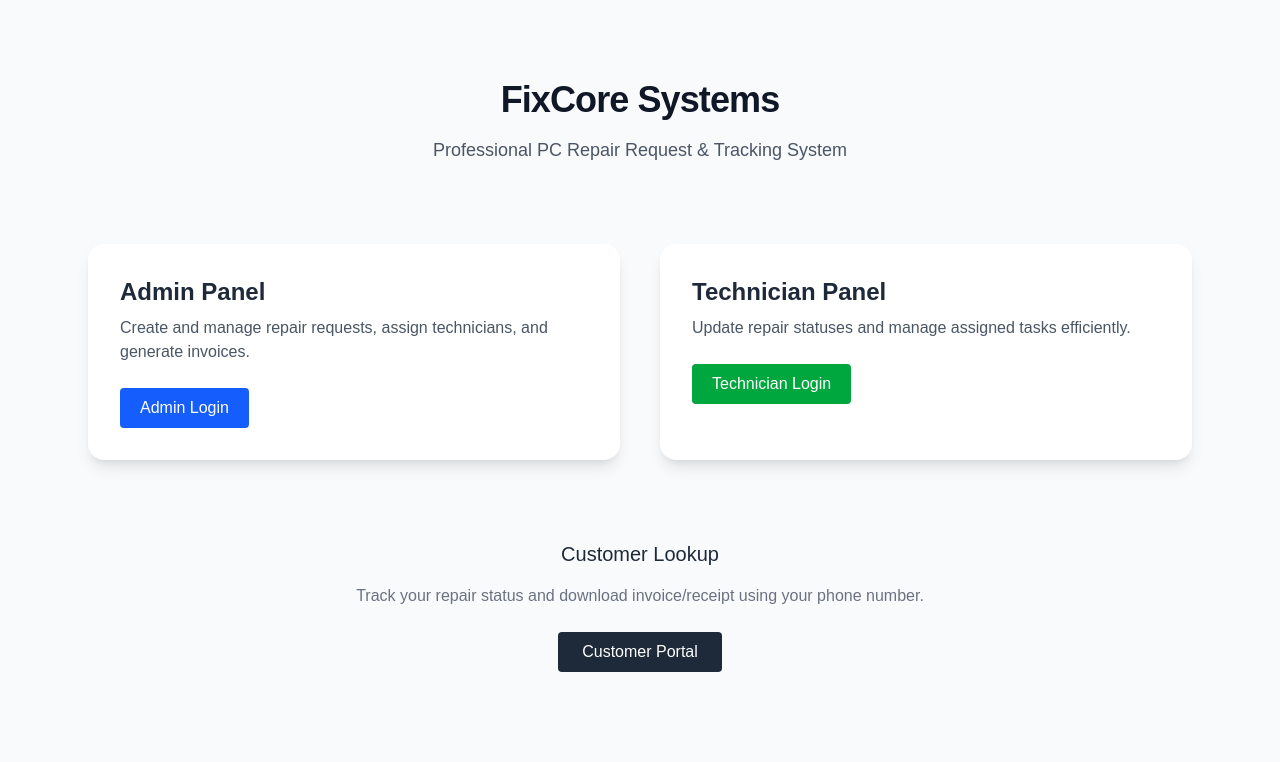
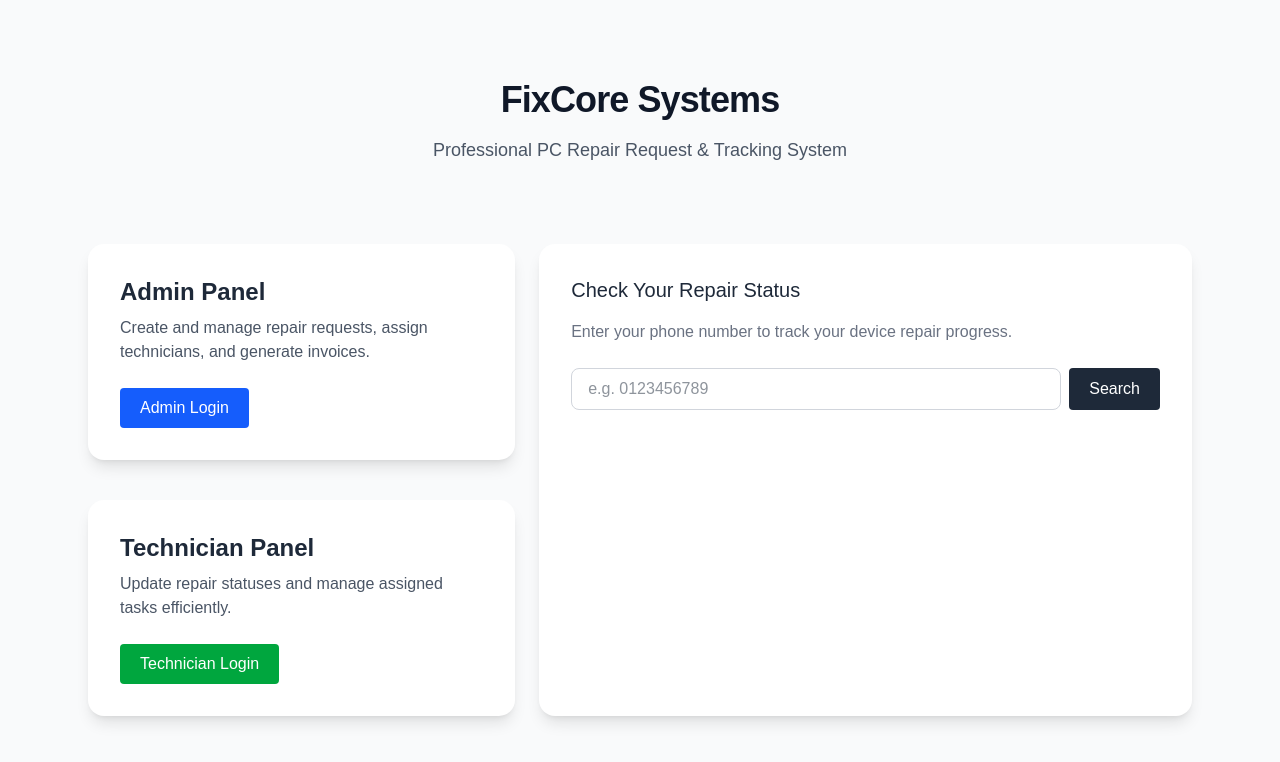
Before and after one commit to najmusyathir/pc_repair_shop, a Next.js app: page / in a window 1280 px wide. Shown: the top 762 px of the page. Built offline with nearby package versions, Linux system fonts and the light colour scheme.

Commit message:
Update: Updated landing with cust search table by phone no

```diff
--- a/src/app/page.tsx
+++ b/src/app/page.tsx
@@ -1,4 +1,48 @@
+"use client";
+
+import StatusBadge from "@/components/StatusBadge";
+import { useState } from "react";
+
+interface RepairRecord {
+  id: number | string;
+  device: string;
+  date: string;
+  status: string;
+}
+
+interface PhoneData {
+  [phone: string]: RepairRecord[];
+}
+
+const mockData: PhoneData = {
+  "0123456789": [
+    { id: 101, device: "Dell Laptop", date: "2025-06-10", status: "Repairing" },
+    { id: 102, device: "iPhone 13", date: "2025-06-11", status: "Completed" },
+    { id: 103, device: "Samsung Tab", date: "2025-06-12", status: "Ongoing" },
+  ],
+  "0112233445": [
+    { id: 104, device: "MacBook Air", date: "2025-06-13", status: "Pending" },
+  ],
+  "0199988776": [],
+};
+
 export default function Home() {
+  const [results, setResults] = useState<RepairRecord[] | string>([]);
+
+  const onSearch = (e: React.FormEvent) => {
+    e.preventDefault();
+    const input = document.getElementById("phone") as HTMLInputElement;
+    const phone = input?.value.trim();
+
+    const result = mockData[phone]
+      ? mockData[phone].length
+        ? mockData[phone]
+        : "No records Found"
+      : "Phone number not found.";
+
+    setResults(result);
+  };
+
   return (
     <main className="min-h-screen bg-gray-50 text-gray-800">
       <div className="max-w-6xl mx-auto px-6 py-20">
@@ -11,46 +55,104 @@ export default function Home() {
           </p>
         </header>
 
-        <section className="grid md:grid-cols-2 gap-10 mb-20">
-          <div className="bg-white shadow-lg rounded-2xl p-8">
-            <h2 className="text-2xl font-semibold mb-2">Admin Panel</h2>
-            <p className="text-gray-600 mb-4">
-              Create and manage repair requests, assign technicians, and
-              generate invoices.
-            </p>
-            <a
+        <section className="grid md:grid-cols-5 gap-6 mb-20">
+          <div className="space-y-10 col-span-2">
+            <PanelCard
+              title="Admin Panel"
+              description="Create and manage repair requests, assign technicians, and generate invoices."
               href="/internal/admin"
-              className="inline-block mt-2 px-5 py-2 rounded bg-blue-600 text-white hover:bg-blue-700 transition">
-              Admin Login
-            </a>
+              color="blue"
+            />
+            <PanelCard
+              title="Technician Panel"
+              description="Update repair statuses and manage assigned tasks efficiently."
+              href="/internal/technician"
+              color="green"
+            />
           </div>
 
-          <div className="bg-white shadow-lg rounded-2xl p-8">
-            <h2 className="text-2xl font-semibold mb-2">Technician Panel</h2>
-            <p className="text-gray-600 mb-4">
-              Update repair statuses and manage assigned tasks efficiently.
+          <div className="bg-white shadow-lg rounded-2xl p-8 md:col-span-3">
+            <h3 className="text-xl font-medium mb-4">
+              Check Your Repair Status
+            </h3>
+            <p className="text-gray-500 mb-6">
+              Enter your phone number to track your device repair progress.
             </p>
-            <a
-              href="/internal/technician"
-              className="inline-block mt-2 px-5 py-2 rounded bg-green-600 text-white hover:bg-green-700 transition">
-              Technician Login
-            </a>
+            <form onSubmit={onSearch} className="flex gap-2 mb-4">
+              <input
+                type="text"
+                name="phone"
+                id="phone"
+                placeholder="e.g. 0123456789"
+                className="w-full px-4 py-2 border border-gray-300 rounded-lg"
+                required
+              />
+              <button
+                type="submit"
+                className="px-5 py-2 bg-gray-800 text-white rounded hover:bg-gray-900 transition">
+                Search
+              </button>
+            </form>
+
+            {typeof results === "string" ? (
+              <p className="text-center text-red-600 mt-4">{results}</p>
+            ) : results.length > 0 ? (
+              <table className="w-full text-left mt-6 border-t">
+                <thead className="text-sm text-gray-700">
+                  <tr>
+                    <th className="px-2 py-1">ID</th>
+                    <th>Device</th>
+                    <th>Date</th>
+                    <th>Status</th>
+                  </tr>
+                </thead>
+                <tbody>
+                  {results.map((r, i) => (
+                    <tr
+                      key={i}
+                      className="text-sm border-t border-gray-300 py-2">
+                      <td className="px-2">{r.id}</td>
+                      <td>{r.device}</td>
+                      <td>{r.date}</td>
+                      <td className="py-2 flex">
+                        <StatusBadge status={r.status} />
+                      </td>
+                    </tr>
+                  ))}
+                </tbody>
+              </table>
+            ) : null}
           </div>
-        </section>
-
-        <section className="text-center">
-          <h3 className="text-xl font-medium mb-4">Customer Lookup</h3>
-          <p className="text-gray-500 mb-6">
-            Track your repair status and download invoice/receipt using your
-            phone number.
-          </p>
-          <a
-            href="/internal/customer"
-            className="inline-block px-6 py-2 rounded bg-gray-800 text-white hover:bg-gray-900 transition">
-            Customer Portal
-          </a>
         </section>
       </div>
     </main>
   );
 }
+
+function PanelCard({
+  title,
+  description,
+  href,
+  color,
+}: {
+  title: string;
+  description: string;
+  href: string;
+  color: "blue" | "green";
+}) {
+  const bgColor =
+    color === "blue"
+      ? "bg-blue-600 hover:bg-blue-700"
+      : "bg-green-600 hover:bg-green-700";
+  return (
+    <div className="bg-white shadow-lg rounded-2xl p-8">
+      <h2 className="text-2xl font-semibold mb-2">{title}</h2>
+      <p className="text-gray-600 mb-4">{description}</p>
+      <a
+        href={href}
+        className={`inline-block mt-2 px-5 py-2 rounded text-white transition ${bgColor}`}>
+        {title.split(" ")[0]} Login
+      </a>
+    </div>
+  );
+}
```
